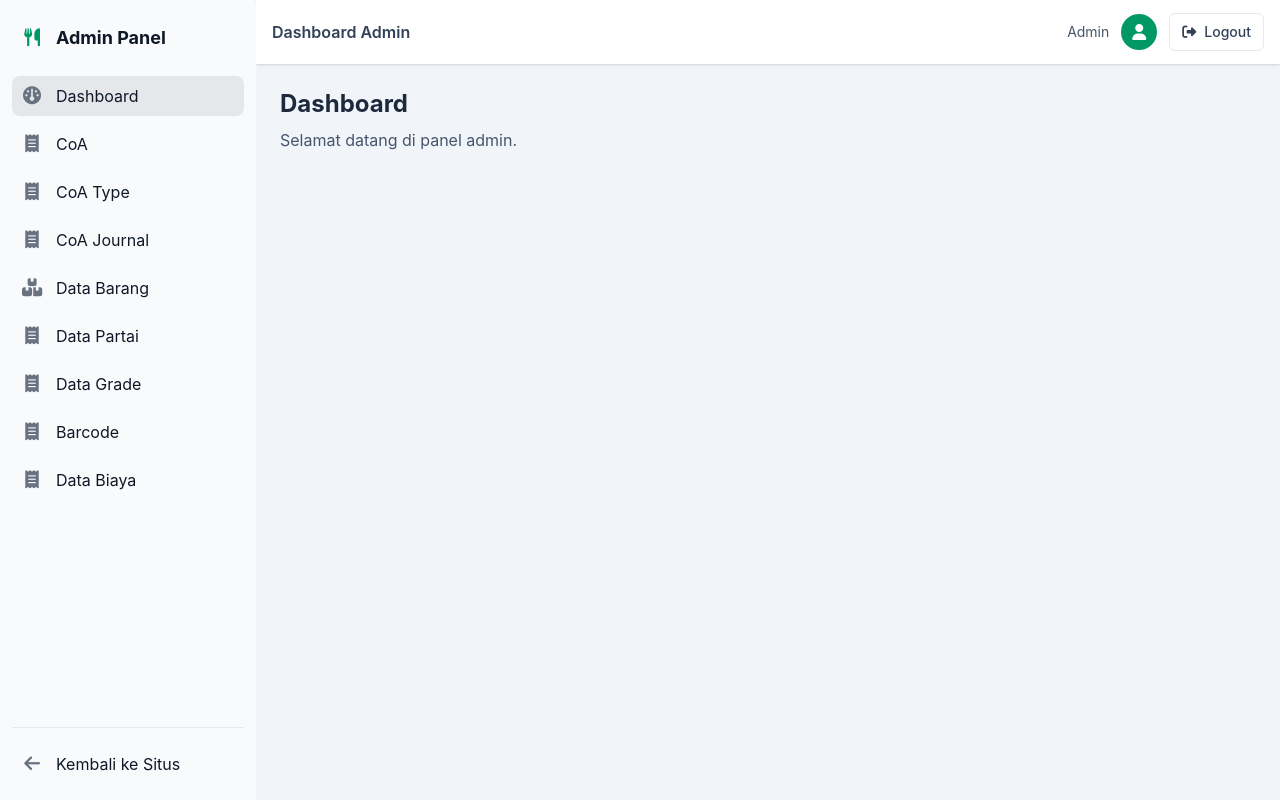
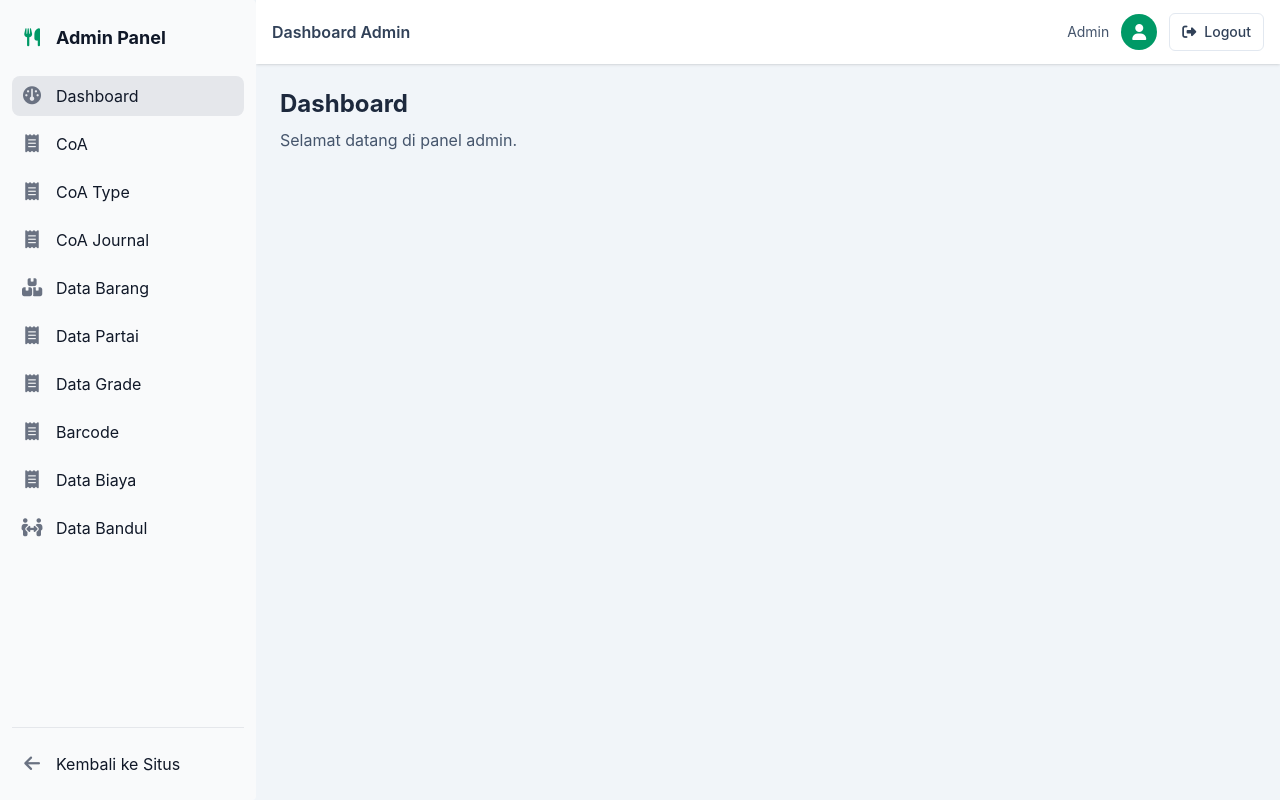
Before and after one commit to RayhnNr/food-app, a Vue app in the folder frontend/: page /admin/dashboard in a window 1280 px wide. Built offline with nearby package versions, Linux system fonts and the light colour scheme; no server answers; sample sign-in values are in the browser's storage; a small style sheet from the web is missing; what vue-sweetalert2 would draw is missing.

Commit message:
Feat: menambahkan menu module pad adminlayout

```diff
--- a/frontend/src/layouts/AdminLayout.vue
+++ b/frontend/src/layouts/AdminLayout.vue
@@ -40,6 +40,7 @@ const menus = [
     { to: '/admin/goods-grade', label: 'Data Grade', icon: 'fa-receipt' },
     { to: '/admin/barcode', label: 'Barcode', icon: 'fa-receipt' },
     { to: '/admin/fee', label: 'Data Biaya', icon: 'fa-receipt' },
+    { to: '/admin/bandul', label: 'Data Bandul', icon: 'fa-people-arrows-left-right' },
 ];
 </script>
 
```
